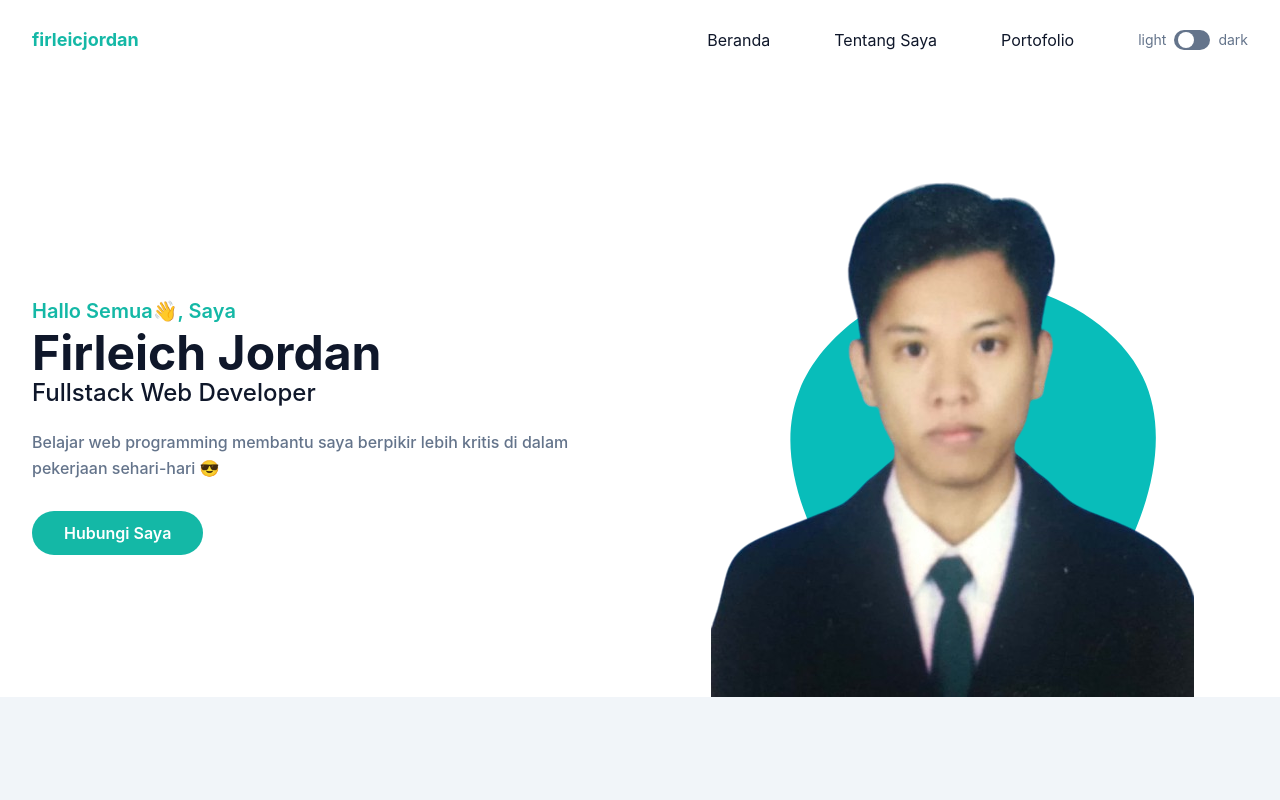
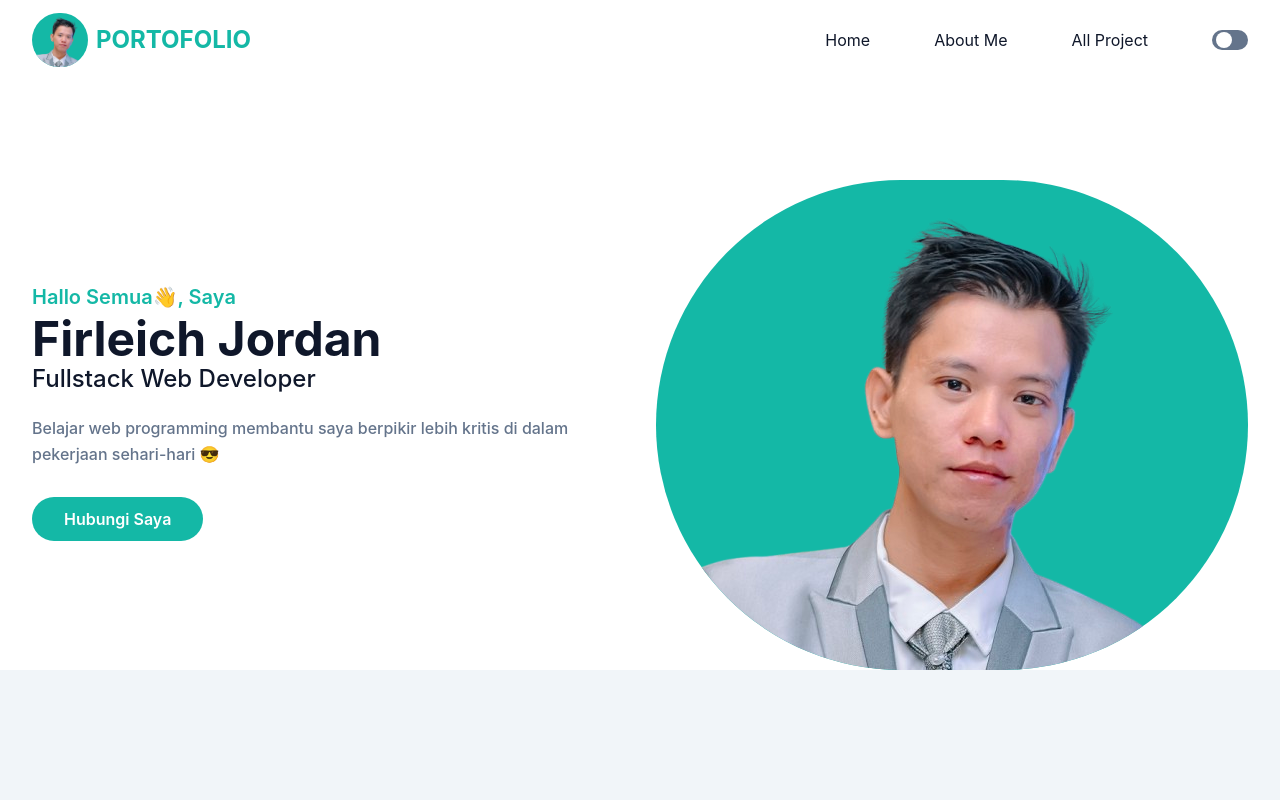
Before and after one commit to firleichjordan/jordan-portofolio, a website: page index.html in a window 1280 px wide. Shown: the top 800 px of the page. Drawn offline with Linux system fonts and the light colour scheme.

Commit message:
fix: home page

```diff
--- a/index.html
+++ b/index.html
@@ -25,9 +25,12 @@
     >
       <div class="container">
         <div class="flex items-center justify-between relative">
-          <div class="px-4">
-            <a href="#home" class="font-bold text-lg text-primary block py-6">
-              firleicjordan
+          <div class="flex px-4 items-center justify-center py-2">
+            <div class="w-14 bg-primary rounded-full overflow-hidden mr-2">
+              <img src="dist/img/profile.png" alt="image" />
+            </div>
+            <a href="#home" class="font-bold text-2xl text-primary">
+              PORTOFOLIO
             </a>
           </div>
           <div class="flex items-center px-4">
@@ -57,21 +60,21 @@
                   <a
                     href="#home"
                     class="text-base text-dark py-2 mx-8 flex group-hover:text-primary dark:text-white"
-                    >Beranda</a
+                    >Home</a
                   >
                 </li>
                 <li class="group">
                   <a
                     href="#about"
                     class="text-base text-dark py-2 mx-8 flex group-hover:text-primary dark:text-white"
-                    >Tentang Saya</a
+                    >About Me</a
                   >
                 </li>
                 <li class="group">
                   <a
                     href="#portofolio"
                     class="text-base text-dark py-2 mx-8 flex group-hover:text-primary dark:text-white"
-                    >Portofolio</a
+                    >All Project</a
                   >
                 </li>
                 <!-- <li class="group">
@@ -97,7 +100,7 @@
                 </li> -->
                 <li class="flex items-center pl-8 mt-3 lg:mt-0">
                   <div class="flex">
-                    <span class="mr-2 text-sm text-slate-500">light</span>
+                    <!-- <span class="mr-2 text-sm text-slate-500">light</span> -->
                     <input type="checkbox" class="hidden" id="dark-toggle" />
                     <label for="dark-toggle">
                       <div
@@ -108,7 +111,7 @@
                         ></div>
                       </div>
                     </label>
-                    <span class="ml-2 text-sm text-slate-500">dark</span>
+                    <!-- <span class="ml-2 text-sm text-slate-500">dark</span> -->
                   </div>
                 </li>
               </ul>
@@ -151,14 +154,18 @@
             </a>
           </div>
 
-          <div class="w-full self-end px-4 lg:w-1/2">
+          <div class="w-full self-end px-4 lg:w-1/2 bg">
             <div class="relative mt-10 lg:mt-9 lg:right-0">
-              <img
-                src="dist/img/profile-transparant.png"
-                alt="Jordan"
-                class="relative z-10 max-w-full mx-auto"
-              />
-              <span
+              <div
+                class="bg-primary flex items-center justify-center rounded-full overflow-hidden"
+              >
+                <img
+                  src="dist/img/profile.png"
+                  alt="Jordan"
+                  class="relative z-10 max-w-full mx-auto"
+                />
+              </div>
+              <!-- <span
                 class="absolute -bottom-0 left-1/2 -translate-x-1/2 md:scale-125"
               >
                 <svg
@@ -173,7 +180,7 @@
                     transform="translate(100 100) scale(1.2)"
                   />
                 </svg>
-              </span>
+              </span> -->
             </div>
           </div>
         </div>
--- a/tailwind.config.js
+++ b/tailwind.config.js
@@ -2,21 +2,27 @@
 module.exports = {
   content: ["index.html"],
   darkMode: "class",
-  theme: {
-    container: {
-      center: true,
-      padding: "16px",
-    },
-    extend: {
-      colors: {
-        primary: "#14b8a6",
-        secondary: "#64748b",
-        dark: "#0f172a",
-      },
-      screens: {
-        "2xl": "1320px",
-      },
-    },
-  },
+  // theme: {
+  //   container: {
+  //     center: true,
+  //     padding: "16px",
+  //   },
+  //   extend: {
+  //     colors: {
+  //       primary: "#14b8a6",
+  //       secondary: "#64748b",
+  //       dark: "#0f172a",
+  //     },
+  //     width: {
+  //       circle: "50px",
+  //     },
+  //     height: {
+  //       circle: "50px",
+  //     },
+  //     screens: {
+  //       "2xl": "1320px",
+  //     },
+  //   },
+  // },
   plugins: [],
 };
```
Also changed, not shown: dist/img/profile.png (added).
